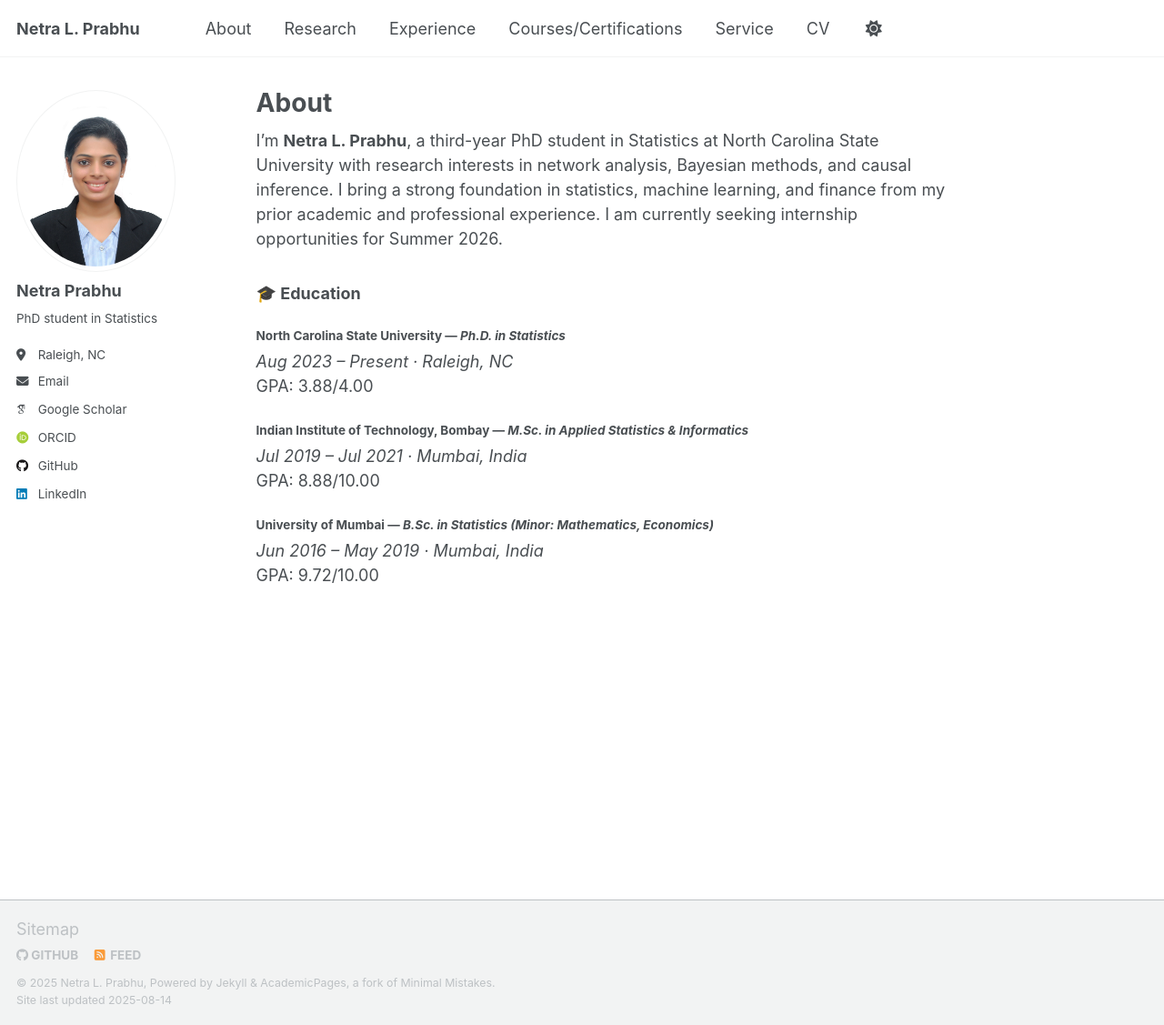
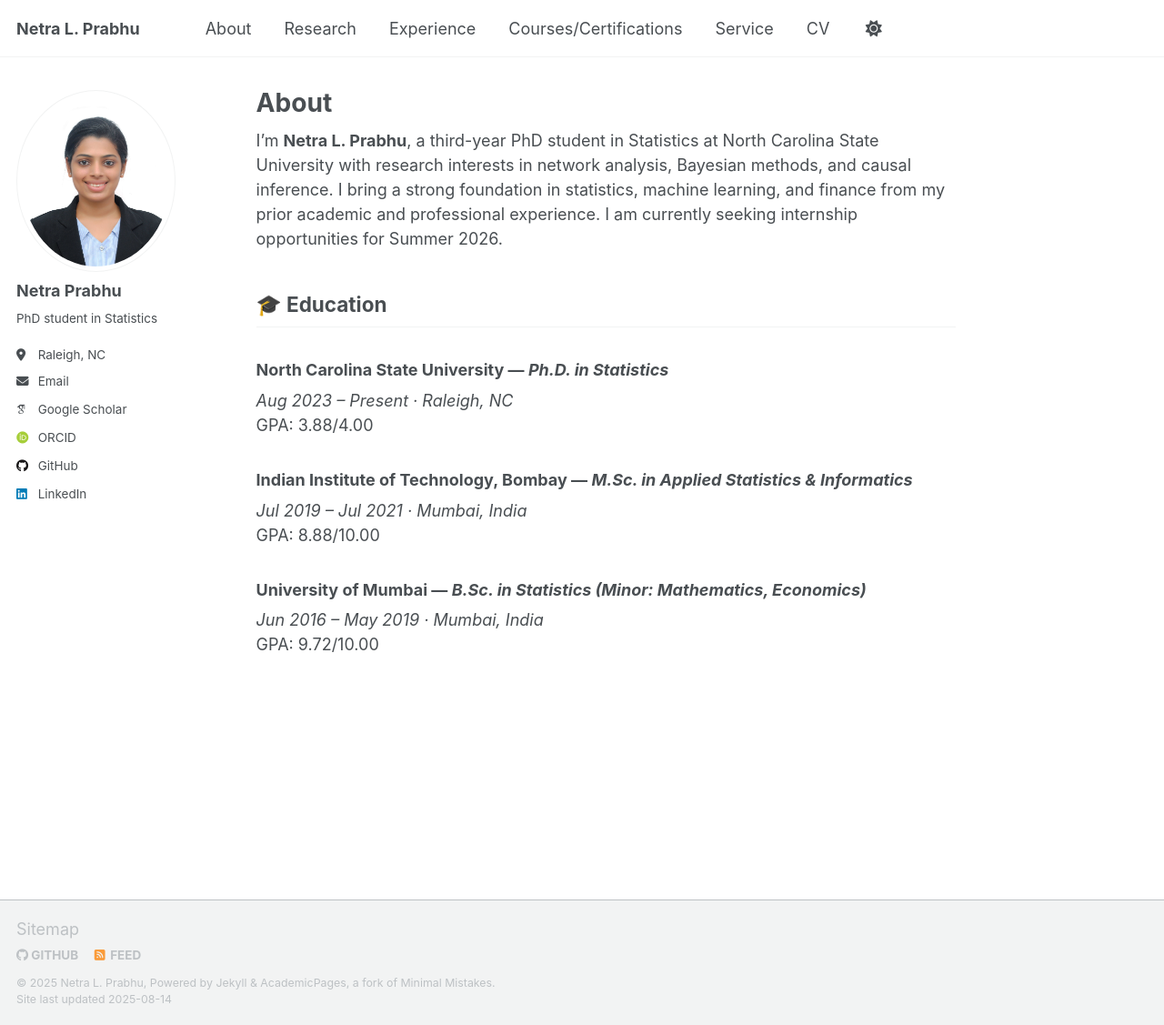
Before and after one commit to netra-prabhu/netra-prabhu.github.io, a Jekyll site: the page built from _pages/about.md, in a window 1280 px wide and 1127 px high. Shown: the whole window at 91% size. Built offline with Jekyll 4.4.1, drawn with Linux system fonts in a browser that asks for light colours; some web fonts are replaced; a script that is not in the unit is left out.

```diff
--- a/_pages/about.md
+++ b/_pages/about.md
@@ -8,16 +8,16 @@ I’m **Netra L. Prabhu**, a third-year PhD student in Statistics at North Carol
 
 
 
-### 🎓 Education
+## 🎓 Education
 
-#### North Carolina State University — *Ph.D. in Statistics*
+### North Carolina State University — *Ph.D. in Statistics*
 *Aug 2023 – Present · Raleigh, NC*
 GPA: 3.88/4.00
 
-#### Indian Institute of Technology, Bombay — *M.Sc. in Applied Statistics & Informatics*
+### Indian Institute of Technology, Bombay — *M.Sc. in Applied Statistics & Informatics*
 *Jul 2019 – Jul 2021 · Mumbai, India*
 GPA: 8.88/10.00
 
-#### University of Mumbai — *B.Sc. in Statistics (Minor: Mathematics, Economics)*
+### University of Mumbai — *B.Sc. in Statistics (Minor: Mathematics, Economics)*
 *Jun 2016 – May 2019 · Mumbai, India*
 GPA: 9.72/10.00
```
